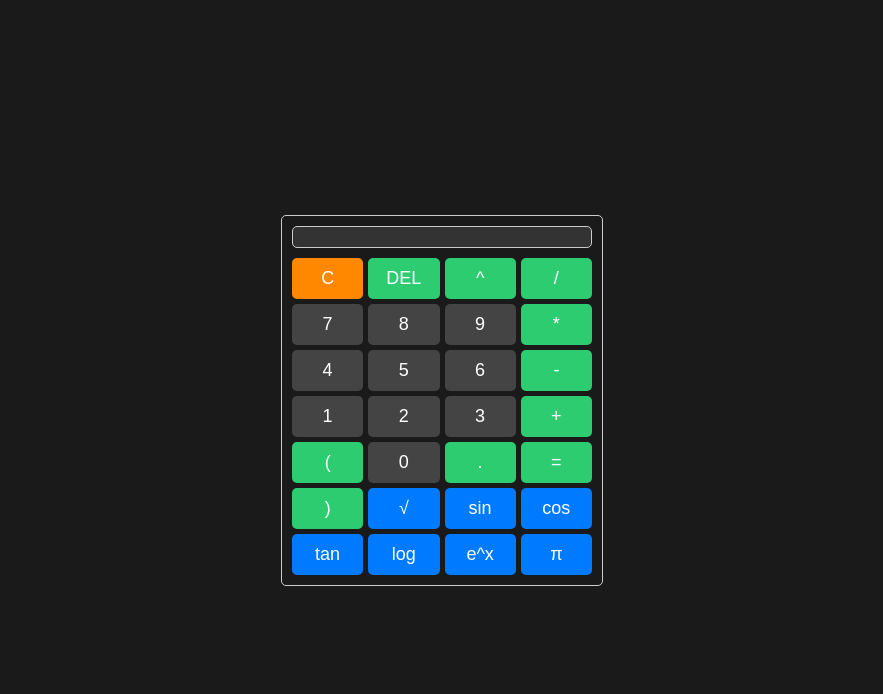
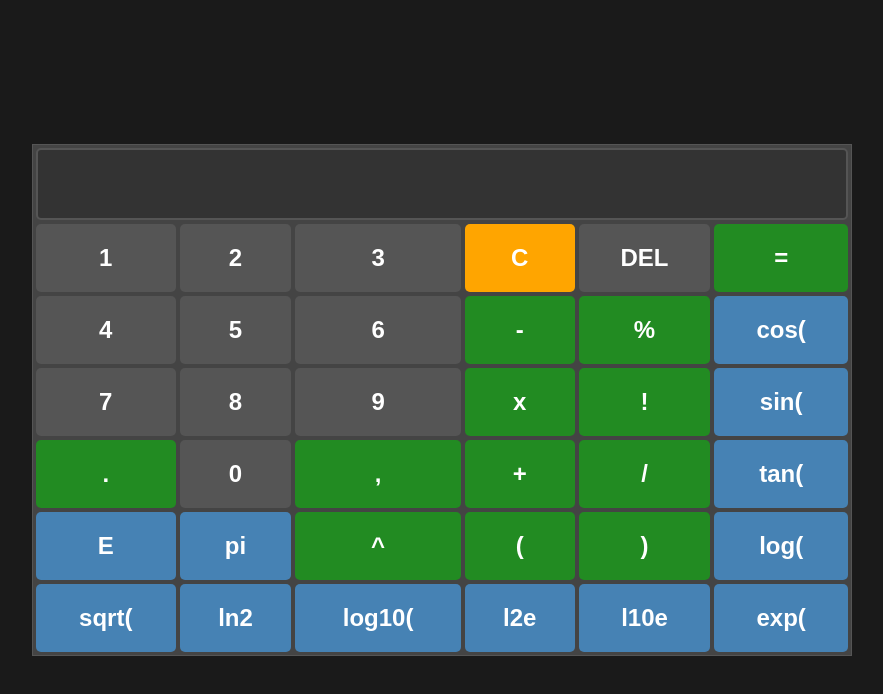
Before and after one commit to jurecapuder/AdvancedCalculator, a plain HTML site: page index.html in a window 1280 px wide. Shown: the whole page, without its empty margins (198-1081 px from the left). Drawn offline with nearby package versions, Linux system fonts and the light colour scheme.

Commit message:
Updating files

```diff
--- a/index.html
+++ b/index.html
@@ -4,44 +4,68 @@
     <meta charset="UTF-8">
     <meta name="viewport" content="width=device-width, initial-scale=1.0">
     <title>Advanced Calculator</title>
+    <script src="https://cdnjs.cloudflare.com/ajax/libs/mathjs/10.6.4/math.js" integrity="sha512-BbVEDjbqdN3Eow8+empLMrJlxXRj5nEitiCAK5A1pUr66+jLVejo3PmjIaucRnjlB0P9R3rBUs3g5jXc8ti+fQ==" crossorigin="anonymous" referrerpolicy="no-referrer"></script>
+    <link rel="icon" href="img/favicon.ico" type="image/x-icon">
     <link rel="stylesheet" href="style.css">
-    <!-- Add the favicon link -->
-    <link rel="icon" href="img/favicon.ico" type="image/x-icon">
 </head>
 <body>
-    <div class="calculator">
-        <div class="output" id="output"></div>
-        <div class="buttons">
-            <button class="btn basic orange">C</button>
-            <button class="btn miscellaneous">DEL</button>
-            <button class="btn miscellaneous">^</button>
-            <button class="btn miscellaneous">/</button>
-            <button class="btn basic">7</button>
-            <button class="btn basic">8</button>
-            <button class="btn basic">9</button>
-            <button class="btn miscellaneous">*</button>
-            <button class="btn basic">4</button>
-            <button class="btn basic">5</button>
-            <button class="btn basic">6</button>
-            <button class="btn miscellaneous">-</button>
-            <button class="btn basic">1</button>
-            <button class="btn basic">2</button>
-            <button class="btn basic">3</button>
-            <button class="btn miscellaneous">+</button>
-            <button class="btn miscellaneous">(</button>
-            <button class="btn basic">0</button>
-            <button class="btn miscellaneous">.</button>
-            <button class="btn miscellaneous">=</button>
-            <button class="btn miscellaneous">)</button>
-            <button class="btn advanced">√</button>
-            <button class="btn advanced">sin</button>
-            <button class="btn advanced">cos</button>
-            <button class="btn advanced">tan</button>
-            <button class="btn advanced">log</button>
-            <button class="btn advanced">e^x</button>
-            <button class="btn advanced">π</button>
-        </div>
-    </div>
+    <form>
+        <table>
+            <tr>
+                <td colspan="6">
+                    <input id="display" type="text">
+                </td>
+            </tr>
+            <tr>
+                <td><input type="button" value="1" onclick="display.value += '1'"></td>
+                <td><input type="button" value="2" onclick="display.value += '2'"></td>
+                <td><input type="button" value="3" onclick="display.value += '3'"></td>
+                <td><input type="button" value="C" onclick="display.value = ''"></td>
+                <td><input type="button" value="DEL" onclick="backspace()"></td>
+                <td><input type="button" value="=" onclick="calculate()"></td>
+            </tr>
+            <tr>
+                <td><input type="button" value="4" onclick="display.value += '4'"></td>
+                <td><input type="button" value="5" onclick="display.value += '5'"></td>
+                <td><input type="button" value="6" onclick="display.value += '6'"></td>
+                <td><input type="button" value="-" onclick="display.value += '-'"></td>
+                <td><input type="button" value="%" onclick="display.value += '%'"></td>
+                <td><input type="button" value="cos(" onclick="display.value += 'cos('"></td>
+            </tr>
+            <tr>
+                <td><input type="button" value="7" onclick="display.value += '7'"></td>
+                <td><input type="button" value="8" onclick="display.value += '8'"></td>
+                <td><input type="button" value="9" onclick="display.value += '9'"></td>
+                <td><input type="button" value="x" onclick="display.value += '*'"></td>
+                <td><input type="button" value="!" onclick="display.value += '!'"></td>
+                <td><input type="button" value="sin(" onclick="display.value += 'sin('"></td>
+            </tr>
+            <tr>
+                <td><input type="button" value="." onclick="display.value += '.'"></td>
+                <td><input type="button" value="0" onclick="display.value += '0'"></td>
+                <td><input type="button" value="," onclick="display.value += ','"></td>
+                <td><input type="button" value="+" onclick="display.value += '+'"></td>
+                <td><input type="button" value="/" onclick="display.value += '/'"></td>
+                <td><input type="button" value="tan(" onclick="display.value += 'tan('"></td>
+            </tr>
+            <tr>
+                <td><input type="button" value="E" onclick="e()"></td>
+                <td><input type="button" value="pi" onclick="pi()"></td>
+                <td><input type="button" value="^" onclick="power()"></td>
+                <td><input type="button" value="(" onclick="display.value += '('"></td>
+                <td><input type="button" value=")" onclick="display.value += ')'"></td>
+                <td><input type="button" value="log(" onclick="base10Log()"></td>
+            </tr>
+            <tr>
+                <td><input type="button" value="sqrt(" onclick="squareRoot()"></td>
+                <td><input type="button" value="ln2" onclick="display.value += Math.LN2"></td>
+                <td><input type="button" value="log10(" onclick="base10Log()"></td>
+                <td><input type="button" value="l2e" onclick="display.value += Math.LOG2E"></td>
+                <td><input type="button" value="l10e" onclick="display.value += Math.LOG10E"></td>
+                <td><input type="button" value="exp(" onclick="display.value += 'exp('"></td>
+            </tr>
+        </table>
+    </form>
     <script src="script.js"></script>
 </body>
 </html>
--- a/script.js
+++ b/script.js
@@ -1,86 +1,47 @@
-let output = document.getElementById('output');
-let expression = '';
-
-function insertChar(char) {
-    // Check if the last character is a number
-    const lastChar = expression[expression.length - 1];
-    const isLastCharNumber = !isNaN(lastChar);
-
-    // Append the new character accordingly
-    if (isLastCharNumber && !isNaN(char)) {
-        // If the last character is a number and the new character is also a number,
-        // concatenate the new number to the previous one
-        expression += char;
-    } else {
-        // Otherwise, simply append the new character
-        expression += char;
-    }
-
-    updateOutput();
-}
-
-function insertFunction(func) {
-    expression += func + '(';
-    updateOutput();
-}
-
-function clearOutput() {
-    expression = '';
-    updateOutput();
-}
-
-function deleteChar() {
-    expression = expression.slice(0, -1);
-    updateOutput();
-}
-
-function updateOutput() {
-    output.textContent = expression;
+function backspace() {
+    let display = document.getElementById("display");
+    display.value = display.value.slice(0, -1);
 }
 
 function calculate() {
+    let display = document.getElementById("display");
+    let expression = display.value;
+    let result;
+
     try {
-        const result = eval(expression);
-        expression = result.toString();
+        // Convert trigonometric function inputs from degrees to radians
+        expression = expression.replace(/sin\(/g, 'sin(' + Math.PI / 180 + '*');
+        expression = expression.replace(/cos\(/g, 'cos(' + Math.PI / 180 + '*');
+        expression = expression.replace(/tan\(/g, 'tan(' + Math.PI / 180 + '*');
+
+        result = math.evaluate(expression);
+        display.value = result;
     } catch (error) {
-        expression = 'Error';
-    }
-    updateOutput();
-}
-
-function handleKeyPress(event) {
-    const keyPressed = event.key;
-    if (
-        /[0-9+\-*/().]/.test(keyPressed) || // Allow digits, basic operators, and parentheses
-        (keyPressed === '=' || keyPressed === 'Enter') // Allow Equals or Enter for calculation
-    ) {
-        if (keyPressed === '=' || keyPressed === 'Enter') {
-            calculate();
-        } else {
-            insertChar(keyPressed);
-        }
-    } else if (keyPressed === 'Backspace') {
-        deleteChar();
-    } else if (keyPressed === 'Escape') {
-        clearOutput();
+        display.value = "Error";
     }
 }
 
-// Listen for keypress events on the document
-document.addEventListener('keydown', handleKeyPress);
+function squareRoot() {
+    let display = document.getElementById("display");
+    display.value += "sqrt(";
+}
 
-// Update the expression when the user clicks a button
-document.querySelectorAll('.btn').forEach((button) => {
-    button.addEventListener('click', () => {
-        const char = button.textContent.trim();
-        if (char === '=') {
-            calculate();
-        } else if (char === 'C') {
-            clearOutput();
-        } else if (char === 'DEL') {
-            deleteChar();
-        } else {
-            insertChar(char);
-        }
-    });
-});
+function base10Log() {
+    let display = document.getElementById("display");
+    display.value += "log(";
+}
+
+function pi() {
+    let display = document.getElementById("display");
+    display.value += "pi";
+}
+
+function e() {
+    let display = document.getElementById("display");
+    display.value += "e";
+}
+
+function power() {
+    let display = document.getElementById("display");
+    display.value += "^(";
+}
--- a/style.css
+++ b/style.css
@@ -9,111 +9,61 @@ body {
     margin: 0;
 }
 
-.calculator {
-    border: 1px solid #ccc;
-    border-radius: 5px;
-    max-width: 300px;
-    width: 100%;
-    padding: 10px;
+table {
+    border: 1px solid #555;
+    margin-left: auto;
+    margin-right: auto;
+    background-color: #444;
 }
 
-.output {
+input[type="button"] {
+    width: 100%;
+    padding: 20px;
+    background-color: #555;
+    color: #fff;
     font-size: 24px;
-    text-align: right;
-    margin-bottom: 10px;
-    padding: 10px;
-    border: 1px solid #ccc;
-    border-radius: 5px;
-    background-color: #333;
-}
-
-.buttons {
-    display: grid;
-    grid-template-columns: repeat(4, 1fr);
-    grid-gap: 5px;
-}
-
-.btn {
-    font-size: 18px;
-    padding: 10px;
+    font-weight: bold;
     border: none;
     border-radius: 5px;
     cursor: pointer;
     transition: background-color 0.3s ease;
 }
 
-/* Different colors for buttons */
-.basic {
-    background-color: #444;
+/* Color changes for specific buttons */
+input[value="="], input[value="-"], input[value="x"], input[value="+"], input[value=","],
+input[value="."], input[value="%"], input[value="!"], input[value="/"], input[value="("],
+input[value=")"], input[value="^"] {
+    background-color: #228B22; /* Green */
+}
+
+input[value="cos("], input[value="sin("], input[value="tan("], input[value="log("],
+input[value="exp("], input[value="l10e"], input[value="l2e"], input[value="log10("],
+input[value="ln2"], input[value="sqrt("], input[value="E"], input[value="pi"] {
+    background-color: #4682B4; /* Marine Blue */
+}
+
+/* Darker shade on hover */
+input[type="button"]:hover {
+    background-color: #333;
+}
+
+/* Orange color for "C" button */
+input[value="C"] {
+    background-color: orange;
+}
+
+input[type="text"] {
+    padding: 20px 240px;
+    font-size: 24px;
+    font-weight: bold;
+    border: none;
+    border-radius: 5px;
+    border: 2px solid #555;
+    text-align: left;
+    background-color: #333;
     color: #fff;
 }
 
-.advanced {
-    background-color: #007bff;
-    color: #fff;
+display {
+    text-align: left;
 }
-
-.miscellaneous {
-    background-color: #2ECC71;
-    color: #fff;
-}
-
-/* Make the "C" button orange */
-.basic.C {
-    background-color: #ff8800;
-}
-
-/* Add hover effect on buttons */
-.basic:hover {
-    background-color: #555;
-}
-
-.advanced:hover {
-    background-color: #0056b3;
-}
-
-.miscellaneous:hover {
-    background-color: #138496;
-}
-
-/* Dark mode settings for different buttons */
-.calculator .btn {
-    color: #fff;
-    border: none;
-    border-radius: 5px;
-    cursor: pointer;
-    transition: background-color 0.3s ease;
-}
-
-.calculator .output {
-    font-size: 24px;
-    text-align: right;
-    margin-bottom: 10px;
-    padding: 10px;
-    border: 1px solid #ccc;
-    border-radius: 5px;
-    background-color: #333;
-}
-
-/* Different button colors on hover */
-.calculator .basic:hover {
-    background-color: #555;
-}
-
-.calculator .advanced:hover {
-    background-color: #0056b3;
-}
-
-.calculator .miscellaneous:hover {
-    background-color: #186A3B;
-}
-
-/* Make the "C" button orange */
-.basic.orange {
-    background-color: #ff8800;
-}
-
-/* Hover effect for the "C" button */
-.basic.orange:hover {
-    background-color: #e67300;
-}
```
